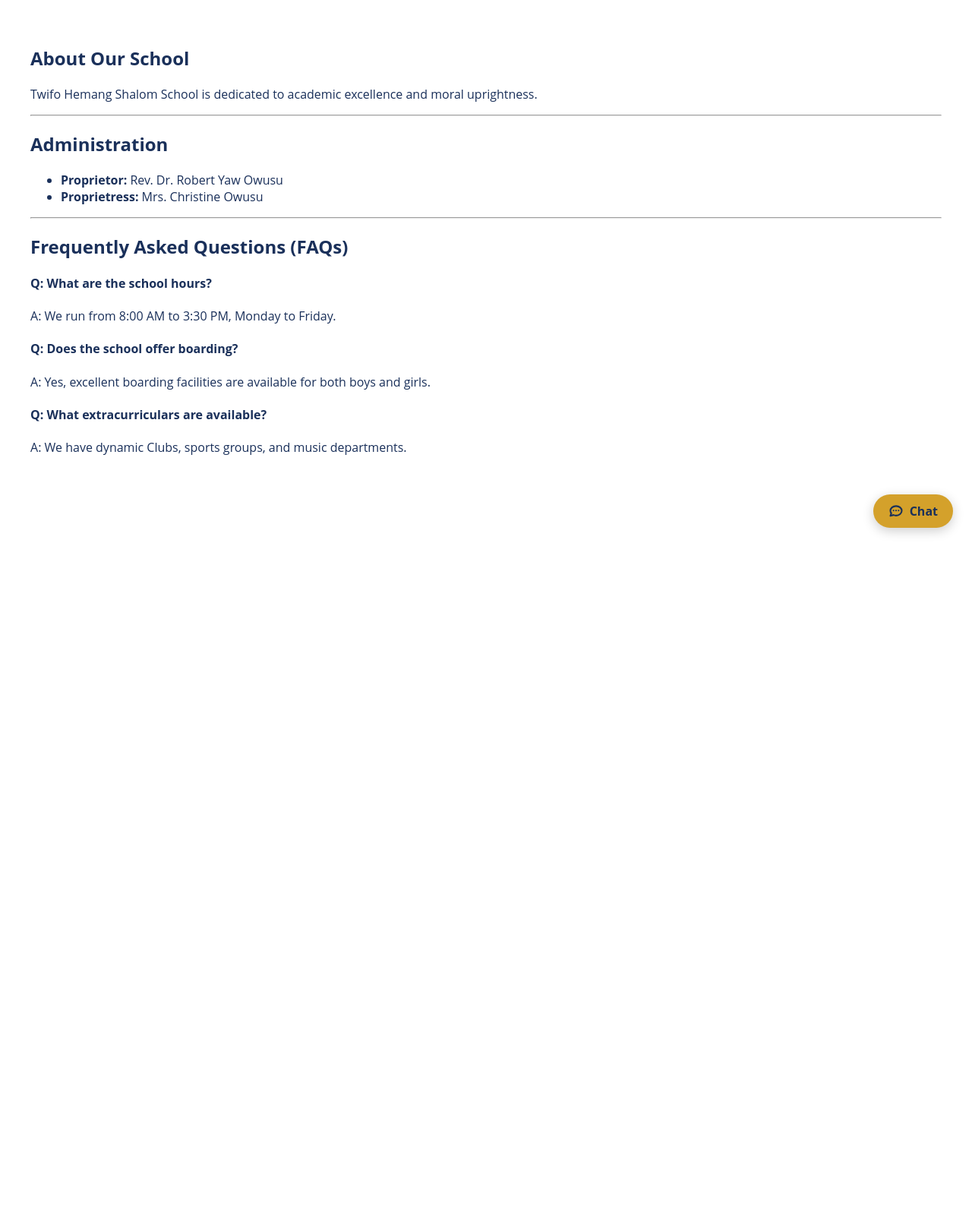
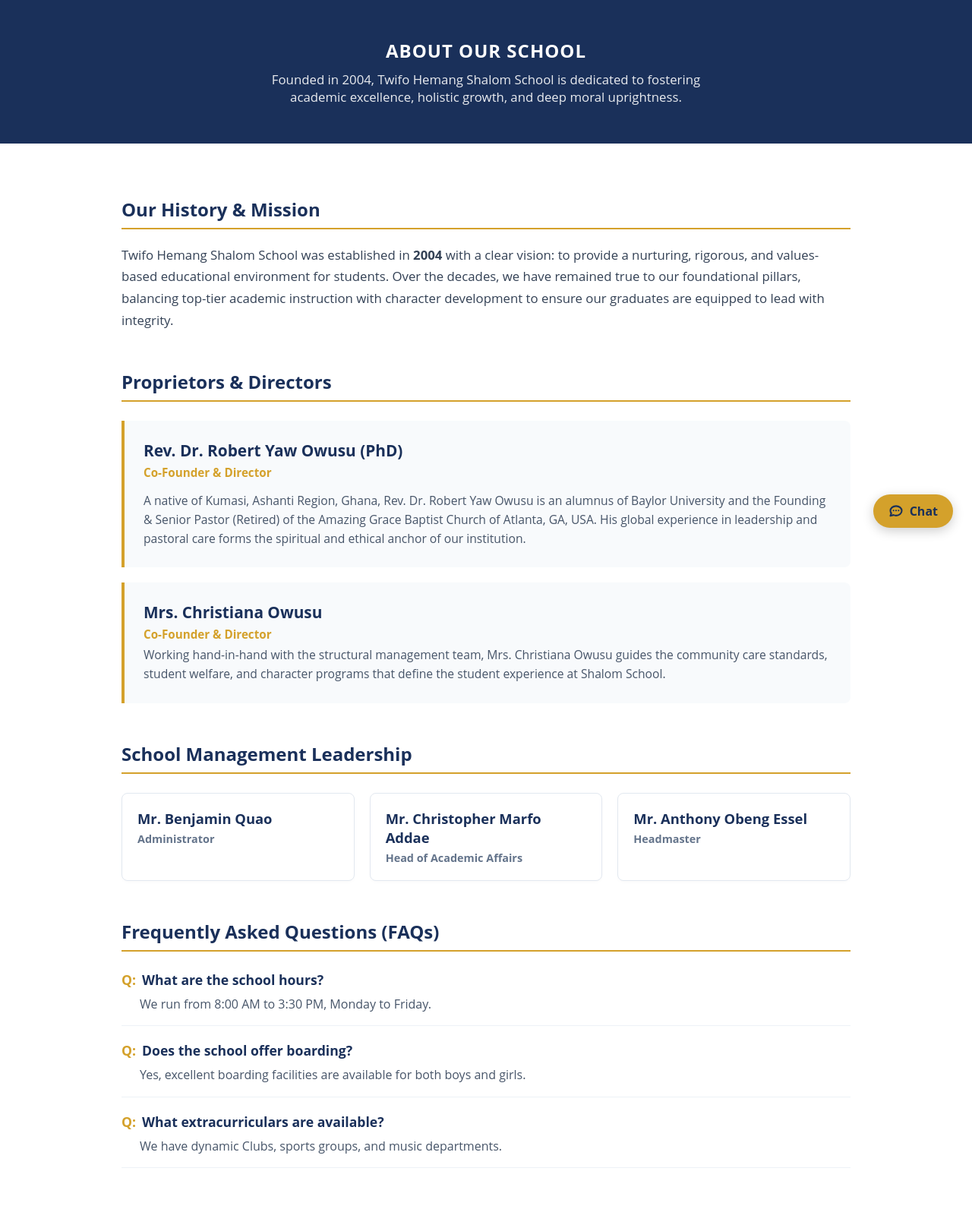
Before and after one commit to Nathaniel-saint/twifo_site, a Flask app: page /about in a window 1280 px wide. Shown: the part 80-1668 px from the top of the page at 76% size. Before the commit the page ends 784 px from the top, so only its background shows below. Run offline with Flask 3, Linux system fonts and the light colour scheme.

Commit message:
before web search implementation

```diff
--- a/app.py
+++ b/app.py
@@ -316,16 +316,43 @@ def support():
 
 @app.route('/api/chat', methods=['POST'])
 def chat_api():
-    user_data = request.json
+    user_data = request.json or {}
     user_message = user_data.get('message', '').strip()
+
+    # 1. Catch missing or blank messages safely
     if not user_message:
-        return jsonify({"reply": "I didn't catch that."})
-    if user_message.lower() in ['hello', 'hi']:
-        return jsonify({"reply": "Hello! I am the THS School AI Assistant."})
-    query_embedding = model.encode(user_message, convert_to_tensor=True)
-    cos_scores = util.cos_sim(query_embedding, knowledge_embeddings)[0]
-    best_match_idx = int(np.argmax(cos_scores.cpu().numpy()))
-    ai_reply = knowledge_base[best_match_idx] if cos_scores[best_match_idx].item() > 0.35 else "Please email admin."
+        return jsonify({"reply": "I didn't catch that. Could you please rephrase your question?"})
+
+    # 2. Expanded lowercase conversational greeting checks
+    greetings = ['hello', 'hi', 'hey', 'greetings', 'good morning', 'good afternoon', 'good evening']
+    if user_message.lower().rstrip('!?.') in greetings:
+        return jsonify({"reply": "Hello! I am the Twifo Hemang Shalom School AI Assistant. How can I help you today?"})
+
+    # 3. Crash protection check to ensure the knowledge base loaded correctly
+    if not knowledge_base or len(knowledge_embeddings) == 0:
+        return jsonify({"reply": "Our school information database is currently undergoing maintenance. Please reach out directly via email to admin."})
+
+    try:
+        # 4. Generate query vector matching arrays
+        query_embedding = model.encode(user_message, convert_to_tensor=True)
+        cos_scores = util.cos_sim(query_embedding, knowledge_embeddings)[0]
+
+        # 5. Safely isolate the highest scoring vector index
+        scores_numpy = cos_scores.cpu().numpy()
+        best_match_idx = int(np.argmax(scores_numpy))
+        highest_score = float(scores_numpy[best_match_idx])
+
+        # 6. Apply your semantic confidence threshold check (0.35)
+        if highest_score > 0.35:
+            ai_reply = knowledge_base[best_match_idx]
+        else:
+            ai_reply = "I'm sorry, I couldn't find a direct answer to that in our school database. Please email our administration office or visit us during working hours for assistance."
+
+    except Exception as e:
+        # Fallback logging to ensure the backend app never crashes live
+        print(f"Chat API Processing Error: {str(e)}")
+        ai_reply = "I'm having trouble retrieving that information right now. Please try again or email admin."
+
     return jsonify({"reply": ai_reply})
 
 if __name__ == '__main__':
--- a/school_data.txt
+++ b/school_data.txt
@@ -1,3 +1,8 @@
+Twifo Hemang Shalom School was founded in 2004. It started its educational mission to provide high-quality training and deep moral uprightness.
+The founders, proprietors, and directors of Twifo Hemang Shalom School are Rev. Dr. Robert Yaw Owusu (PhD) and Mrs. Christiana Owusu.
+Rev. Dr. Robert Yaw Owusu (PhD) is a director and co-founder. He is a native of Kumasi, Ashanti Region, Ghana, an alumnus of Baylor University, and the retired Founding & Senior Pastor of Amazing Grace Baptist Church of Atlanta, Georgia, USA.
+Mrs. Christiana Owusu is a co-founder and director of the school who manages campus community care standards, student welfare, and character formation programs.
+The administration and management leadership team of the school consists of Mr. Benjamin Quao (Administrator), Mr. Christopher Marfo Addae (Head of Academic Affairs), and Mr. Anthony Obeng Essel (Headmaster).
 Twifo Hemang Shalom School opening hours are from 8:00 AM to 3:30 PM, Monday through Friday.
 Admissions for the upcoming semester are currently open. Parents and students can apply online by visiting the Admissions tab in the top navigation menu and filling out the application form.
 We offer premium, separate boarding facilities and hostel accommodation for both boys and girls under full adult supervision and including daily meals.
--- a/templates/about.html
+++ b/templates/about.html
@@ -1,28 +1,90 @@
 {% extends 'base.html' %}
 
 {% block content %}
-<section style="padding: 40px;">
-    <h2>About Our School</h2>
-    <p>Twifo Hemang Shalom School is dedicated to academic excellence and moral uprightness.</p>
+<section style="background-color: var(--color-blue); color: var(--color-white); padding: 50px 20px; text-align: center;">
+    <h1 style="margin: 0 0 10px 0; letter-spacing: 1px;">ABOUT OUR SCHOOL</h1>
+    <p style="max-width: 600px; margin: 0 auto; opacity: 0.9; font-size: 1.05rem;">
+        Founded in 2004, Twifo Hemang Shalom School is dedicated to fostering academic excellence, holistic growth, and deep moral uprightness.
+    </p>
+</section>
 
-    <hr>
+<section style="padding: 50px 20px; max-width: 1000px; margin: 0 auto; box-sizing: border-box;">
 
-    <h2>Administration</h2>
-    <ul>
-        <li><strong>Proprietor:</strong> Rev. Dr. Robert Yaw Owusu</li>
-        <li><strong>Proprietress:</strong> Mrs. Christine Owusu</li>
-    </ul>
+    <div style="margin-bottom: 50px;">
+        <h2 style="color: var(--color-blue); border-bottom: 2px solid var(--color-gold); padding-bottom: 8px; margin-bottom: 20px;">
+            Our History & Mission
+        </h2>
+        <p style="line-height: 1.7; color: #334155; font-size: 1.05rem;">
+            Twifo Hemang Shalom School was established in <b>2004</b> with a clear vision: to provide a nurturing, rigorous, and values-based educational environment for students. Over the decades, we have remained true to our foundational pillars, balancing top-tier academic instruction with character development to ensure our graduates are equipped to lead with integrity.
+        </p>
+    </div>
 
-    <hr>
+    <div style="margin-bottom: 50px;">
+        <h2 style="color: var(--color-blue); border-bottom: 2px solid var(--color-gold); padding-bottom: 8px; margin-bottom: 25px;">
+            Proprietors & Directors
+        </h2>
 
-    <h2>Frequently Asked Questions (FAQs)</h2>
-    <div class="faq-section">
-        {% for faq in faqs %}
-            <div style="margin-bottom: 15px;">
-                <h4>Q: {{ faq.question }}</h4>
-                <p>A: {{ faq.answer }}</p>
+        <div style="background-color: #f8fafc; border-left: 4px solid var(--color-gold); padding: 25px; border-radius: 0 8px 8px 0; margin-bottom: 20px;">
+            <h3 style="margin: 0 0 5px 0; color: var(--color-blue); font-size: 1.3rem;">Rev. Dr. Robert Yaw Owusu (PhD)</h3>
+            <p style="margin: 0 0 15px 0; color: var(--color-gold); font-weight: bold; font-size: 0.95rem; uppercase;">Co-Founder & Director</p>
+            <p style="line-height: 1.6; color: #475569; margin: 0; font-size: 0.98rem;">
+                A native of Kumasi, Ashanti Region, Ghana, Rev. Dr. Robert Yaw Owusu is an alumnus of Baylor University and the Founding & Senior Pastor (Retired) of the Amazing Grace Baptist Church of Atlanta, GA, USA. His global experience in leadership and pastoral care forms the spiritual and ethical anchor of our institution.
+            </p>
+        </div>
+
+        <div style="background-color: #f8fafc; border-left: 4px solid var(--color-gold); padding: 25px; border-radius: 0 8px 8px 0;">
+            <h3 style="margin: 0 0 5px 0; color: var(--color-blue); font-size: 1.3rem;">Mrs. Christiana Owusu</h3>
+            <p style="margin: 0 0 5px 0; color: var(--color-gold); font-weight: bold; font-size: 0.95rem; uppercase;">Co-Founder & Director</p>
+            <p style="line-height: 1.6; color: #475569; margin: 0; font-size: 0.98rem;">
+                Working hand-in-hand with the structural management team, Mrs. Christiana Owusu guides the community care standards, student welfare, and character programs that define the student experience at Shalom School.
+            </p>
+        </div>
+    </div>
+
+    <div style="margin-bottom: 50px;">
+        <h2 style="color: var(--color-blue); border-bottom: 2px solid var(--color-gold); padding-bottom: 8px; margin-bottom: 25px;">
+            School Management Leadership
+        </h2>
+
+        <div style="display: grid; grid-template-columns: repeat(auto-fit, minmax(280px, 1fr)); gap: 20px;">
+
+            <div style="border: 1px solid #e2e8f0; padding: 20px; border-radius: 8px; background: #ffffff; box-shadow: 0 2px 4px rgba(0,0,0,0.02);">
+                <h4 style="margin: 0 0 5px 0; color: var(--color-blue); font-size: 1.15rem;">Mr. Benjamin Quao</h4>
+                <p style="margin: 0; color: #64748b; font-weight: bold; font-size: 0.9rem;">Administrator</p>
             </div>
-        {% endfor %}
+
+            <div style="border: 1px solid #e2e8f0; padding: 20px; border-radius: 8px; background: #ffffff; box-shadow: 0 2px 4px rgba(0,0,0,0.02);">
+                <h4 style="margin: 0 0 5px 0; color: var(--color-blue); font-size: 1.15rem;">Mr. Christopher Marfo Addae</h4>
+                <p style="margin: 0; color: #64748b; font-weight: bold; font-size: 0.9rem;">Head of Academic Affairs</p>
+            </div>
+
+            <div style="border: 1px solid #e2e8f0; padding: 20px; border-radius: 8px; background: #ffffff; box-shadow: 0 2px 4px rgba(0,0,0,0.02);">
+                <h4 style="margin: 0 0 5px 0; color: var(--color-blue); font-size: 1.15rem;">Mr. Anthony Obeng Essel</h4>
+                <p style="margin: 0; color: #64748b; font-weight: bold; font-size: 0.9rem;">Headmaster</p>
+            </div>
+
+        </div>
     </div>
+
+    {% if faqs %}
+    <div>
+        <h2 style="color: var(--color-blue); border-bottom: 2px solid var(--color-gold); padding-bottom: 8px; margin-bottom: 25px;">
+            Frequently Asked Questions (FAQs)
+        </h2>
+        <div class="faq-section" style="display: flex; flex-direction: column; gap: 20px;">
+            {% for faq in faqs %}
+                <div style="border-bottom: 1px solid #edf2f7; padding-bottom: 15px;">
+                    <h4 style="margin: 0 0 8px 0; color: var(--color-blue); font-size: 1.1rem; display: flex; gap: 8px;">
+                        <span style="color: var(--color-gold);">Q:</span> {{ faq.question }}
+                    </h4>
+                    <p style="margin: 0; color: #475569; line-height: 1.6; padding-left: 24px;">
+                        {{ faq.answer }}
+                    </p>
+                </div>
+            {% endfor %}
+        </div>
+    </div>
+    {% endif %}
+
 </section>
 {% endblock %}
```
